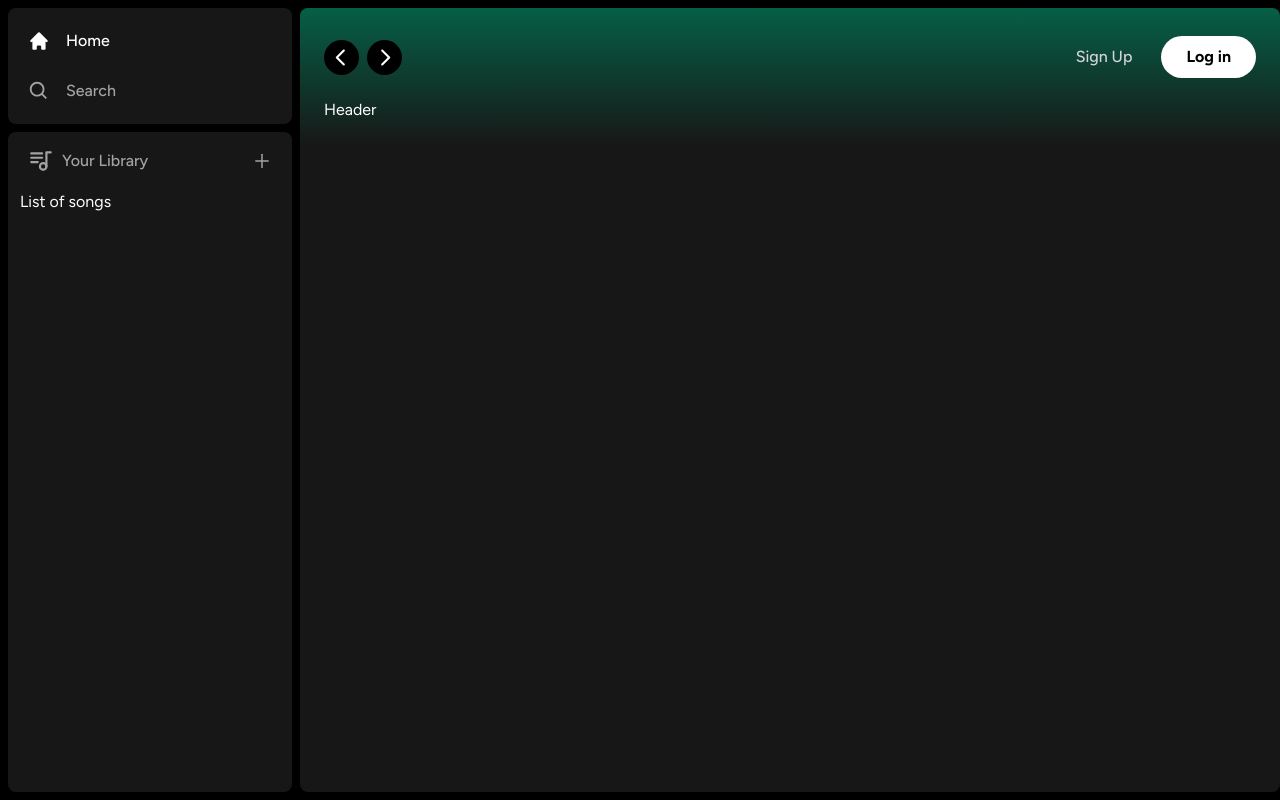
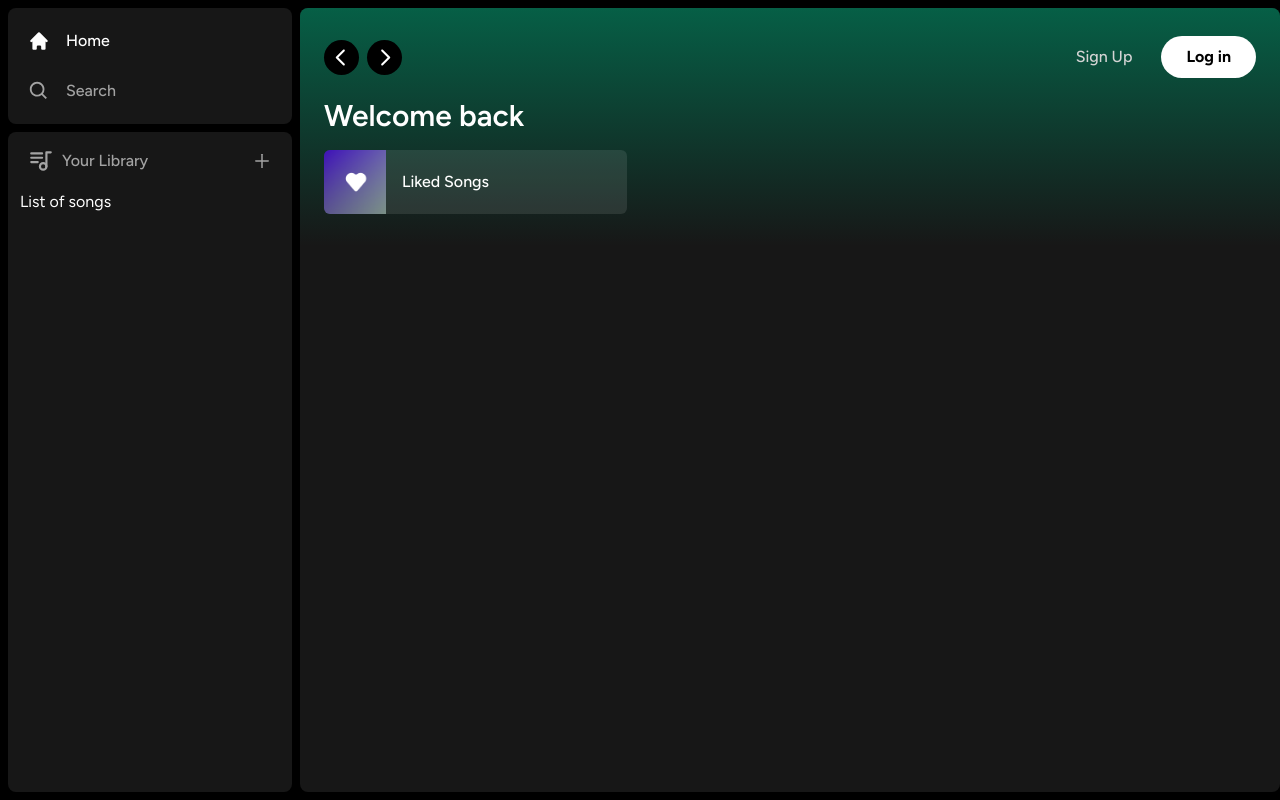
Before and after one commit to garydsong/cloudify, a Next.js app: page / in a window 1280 px wide. Built offline with nearby package versions, Linux system fonts and the light colour scheme.

Commit message:
liked songs button and hover button

```diff
--- a/app/(site)/page.tsx
+++ b/app/(site)/page.tsx
@@ -1,9 +1,22 @@
 import Header from "@/components/Header"
+import ListItem from "@/components/ListItem"
 
 export default function Home() {
   return (
     <div className="bg-neutral-900 rounded-lg h-full w-full overflow-hidden overflow-y-auto">
-      <Header>Header</Header>
+      <Header>
+        <div className="mb-2">
+          <h1 className="text-white text-3xl font-semibold">
+            Welcome back
+          </h1>
+          <div className="grid grid-cols-1 sm:grid-cols-2 xl:grid-cols-3 2xl:grid-cols-4 gap-3 mt-4">
+            <ListItem
+            image="/images/liked.png"
+            name="Liked Songs"
+            href="liked" />
+          </div>
+        </div>
+      </Header>
     </div>
   )
 }
--- /dev/null
+++ b/components/ListItem.tsx
@@ -0,0 +1,43 @@
+"use client"
+
+import Image from "next/image";
+import { useRouter } from "next/navigation";
+import React from "react";
+import {FaPlay} from "react-icons/fa"
+
+interface ListItemProps {
+    image: string;
+    name: string;
+    href: string;
+}
+
+const ListItem: React.FC<ListItemProps> = ({
+    image,
+    name,
+    href
+}) => {
+    const router = useRouter();
+
+    const onClick = () => {
+        // add auth
+        router.push(href)
+    }
+
+    return (
+        <button
+        className="relative group flex items-center rounded-md overflow-hidden gap-x-4 bg-neutral-100/10 hover:bg-neutral-100/20 transition pr-4">
+            <div className="relative min-h-[64px] min-w-[62px]">
+                <Image className="object-cover" fill src={image} alt="Image"/>
+            </div>
+            <p className="font-medium truncate py-5">
+                {name}
+            </p>
+            <div className="absolute transition opacity-0 rounded-full flex items-center justify-center bg-green-500 p-4 drop-shadow-md right-5 group-hover:opacity-100 hover:scale-110">
+                <FaPlay className="text-black" />
+            </div>
+
+        </button>
+    )
+}
+
+export default ListItem
```
Also changed, not shown: public/images/liked.png (added).
